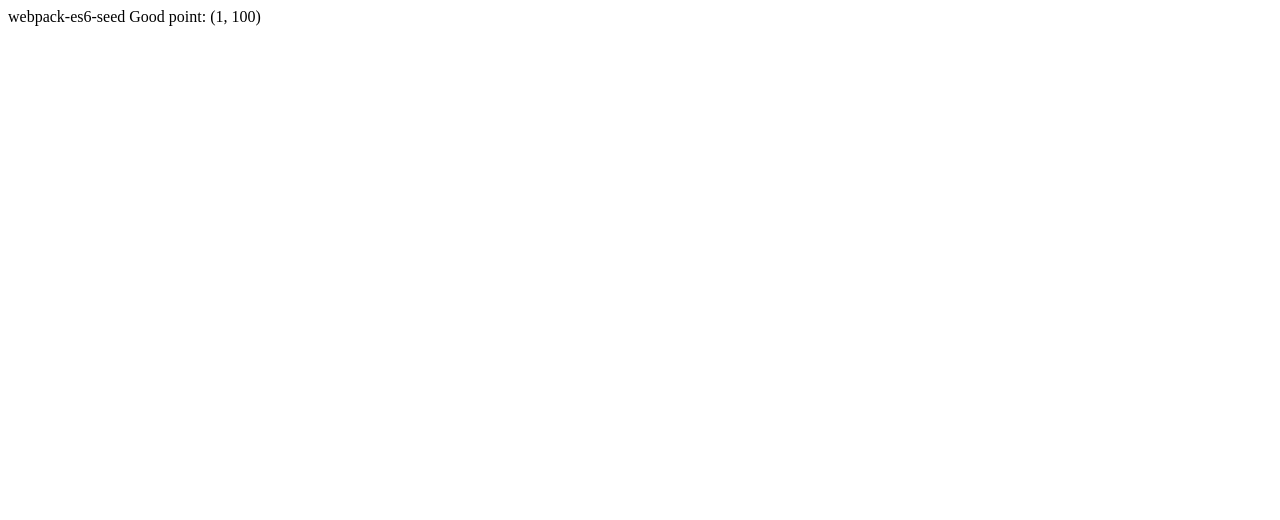
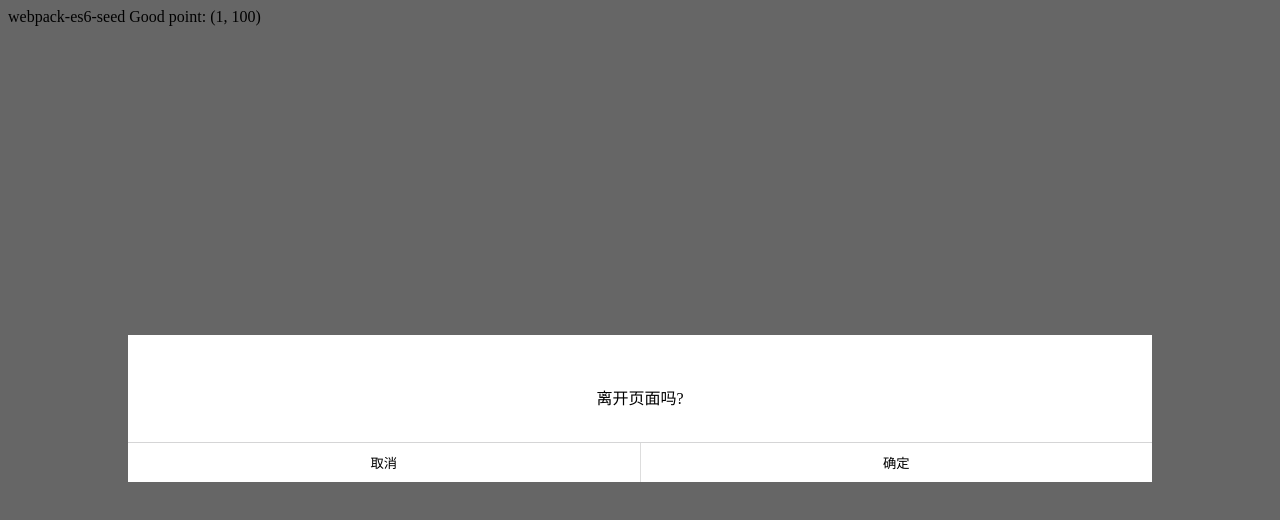
Before and after one commit to liujsim/webpack-es6, a website built with webpack: page index.html in a window 1280 px wide. Built offline with nearby package versions, Linux system fonts and the light colour scheme.

Commit message:
* 格式化显示代码 * 添加 confirm 组件

```diff
--- a/index.html
+++ b/index.html
@@ -2,11 +2,11 @@
 <html lang="en">
 <head>
   <meta charset="utf-8">
-    <meta name="viewport" content="width=device-width, user-scalable=no, initial-scale=1.0, maximum-scale=1.0, minimum-scale=1.0">
+  <meta name="viewport"
+        content="width=device-width, user-scalable=no, initial-scale=1.0, maximum-scale=1.0, minimum-scale=1.0">
   <title>webpacke-simple</title>
 </head>
 <body>
-    <div id="app"></div>
 <script src="dist/build.js"></script>
 </body>
 </html>
--- a/src/Person.js
+++ b/src/Person.js
@@ -1,17 +1,21 @@
-class Person{
+class Person {
   // constructor (name, age) {
   //   this.name = name
   //   this.age = age
   // }
-  constructor({
+  constructor ({
     name = 'runcelim',
     age = 24,
     msg = 'I’m coder'
-  } = {}) {
+    } = {}, callback) {
     this.name = name
     this.age = age
     this.msg = msg
+    if (typeof callback === 'function') {
+      callback()
+    }
   }
+
   say () {
     return `I 'm ${this.name} ,${this.age} years, info: ${this.msg}`
   }
--- a/src/Point.js
+++ b/src/Point.js
@@ -3,7 +3,8 @@ class Point {
     this.x = x
     this.y = y
   }
-    toString() {
+
+  toString () {
     return `(${this.x}, ${this.y})`
   }
 }
--- /dev/null
+++ b/src/components/confirm/index.css
@@ -0,0 +1,60 @@
+button {
+  cursor: pointer;
+  background-color: transparent;
+  background-repeat: no-repeat;
+  border: none;
+  cursor: pointer;
+  overflow: hidden;
+  outline: none;
+}
+
+.ui_mask,
+.ui_mask_transition,
+.ui_mask_transparent {
+  position: fixed;
+  z-index: 1;
+  width: 100%;
+  height: 100%;
+  top: 0;
+  left: 0;
+}
+
+.ui_mask {
+  background: rgba(0, 0, 0, .6);
+}
+
+.ui_confirm {
+  position: fixed;
+  width: 80%;
+  height: 130px;
+  background: white;
+  z-index: 10;
+  left: 50%;
+  top: 50%;
+  transform: translate(-50%, -50%);
+}
+
+.ui_dialog_bd {
+  height: 70%;
+  border-bottom: 1px solid #d5d5d6;
+}
+
+.ui_dialog_content {
+  position: relative;
+  top: 50%;
+  transform: translateY(-50%);
+}
+
+.ui_dialog_ft {
+  display: flex;
+  height: 30%;
+  background: white;
+}
+
+.ui_dialog_btn {
+  flex: 1;
+}
+
+.dialog_cancel {
+  border-right: 1px solid #ddd;
+}
--- /dev/null
+++ b/src/components/confirm/index.js
@@ -0,0 +1,56 @@
+class Confirm {
+  constructor ({
+    message = 'Are you sure',
+    cancelButtonText = 'No',
+    confirmButtonText = 'Yes'
+    } = {}, cancel, confirm) {
+    this.message = message
+    this.cancelButtonText = cancelButtonText
+    this.confirmButtonText = confirmButtonText
+    this.cancel = cancel
+    this.confirm = confirm
+    this.html = `
+      <div class="ui_confirm_wraper">
+        <div class="ui_confirm">
+          <div class="ui_dialog_bd">
+            <div class="ui_dialog_content">
+              <p style="text-align:center;">${this.message}</p>
+            </div>
+          </div>
+          <div class="ui_dialog_ft ">
+            <button class="ui_dialog_btn dialog_cancel">${this.cancelButtonText}</button>
+            <button class="ui_dialog_btn dialog_confirm">${this.confirmButtonText}</button>
+          </div>
+        </div>
+        <div class="ui_mask"></div>
+      </div>
+    `
+    document.body.insertAdjacentHTML('beforeend', this.html)
+    this.init()
+  }
+
+  init () {
+    document.querySelector('.dialog_cancel').addEventListener('click', ()=> {
+        if (typeof this.cancel === 'function') {
+          this.cancel()
+        }
+        this.destroy()
+      }
+      , false)
+    document.querySelector('.dialog_confirm').addEventListener('click', () => {
+      if (typeof this.confirm === 'function') {
+        this.confirm()
+      }
+      this.destroy()
+    }, false)
+  }
+
+  destroy () {
+    let el = document.querySelector('.ui_confirm_wraper')
+    if (el) {
+      document.body.removeChild(el)
+    }
+  }
+}
+
+export default Confirm
--- a/src/main.js
+++ b/src/main.js
@@ -1,11 +1,21 @@
-import Point from './Point.js';
-import Person from './Person.js';
+import Point from './Point.js'
+import Person from './Person.js'
+import Confirm from './components/confirm/index.js'
 
-var body = document.querySelector('body');
-body.textContent = 'webpack-es6-seed Good point: ' + new Point(1, 100);
+require('./components/confirm/index.css')
+var body = document.querySelector('body')
+body.textContent = 'webpack-es6-seed Good point: ' + new Point(1, 100)
+
+// Confirm
+new Confirm({ message:'离开页面吗?',cancelButtonText:'取消',confirmButtonText:'确定'},function(){
+  console.log('cancel 调用')
+},function (){
+  console.log('confirm 调用')
+})
 
 // default value
-document.write("<br>"+new Person().say());
+document.write("<br>" + new Person().say())
 
 // object param
-document.write("<br>"+new Person({name: 'liujs',age:'25',msg:'I’m happy'}).say());
+document.write("<br>" + new Person({name: 'liujs', age: '25', msg: 'I’m happy'}, function () {
+  }).say())
--- a/webpack.config.js
+++ b/webpack.config.js
@@ -14,13 +14,13 @@ module.exports = {
   module: {
     loaders: [
       {
-        test: /\.vue$/,
-        loader: 'vue'
-      },
-      {
         test: /\.js$/,
         loader: 'babel',
         exclude: /node_modules/
+      },
+      {
+        test: /\.css$/,
+        loaders: ['style', 'css'],
       },
       {
         test: /\.(png|jpg|gif|svg)$/,
@@ -40,7 +40,6 @@ module.exports = {
 
 if (process.env.NODE_ENV === 'production') {
   module.exports.devtool = '#source-map'
-  // http://vue-loader.vuejs.org/en/workflow/production.html
   module.exports.plugins = (module.exports.plugins || []).concat([
     new webpack.DefinePlugin({
       'process.env': {
```
Lines whose indentation alone changed are shown as unchanged.
